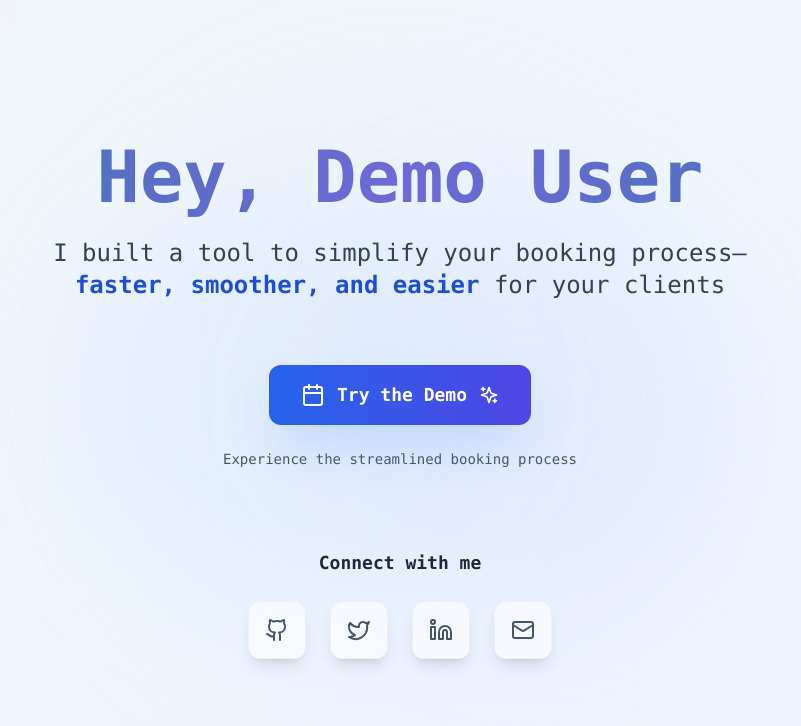
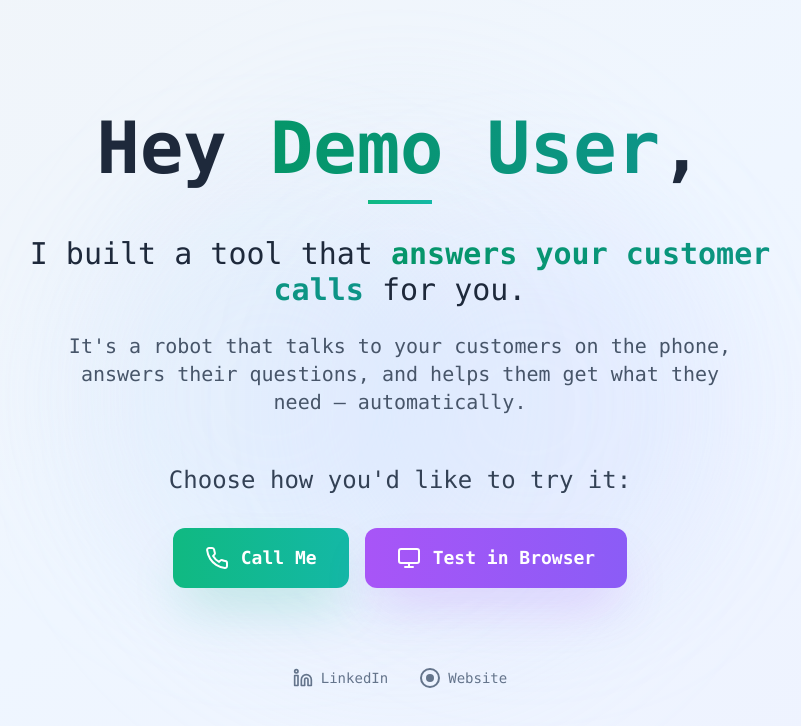
Before and after one commit to tomr1233/demo-template, a React (Vite) app: page / in a window 1280 px wide. Shown: the top 726 px of the page, without its empty margins (240-1041 px from the left). Built offline with nearby package versions, Linux system fonts and the light colour scheme.

Commit message:
Updated Layout to Match Reference Image

```diff
--- a/src/App.tsx
+++ b/src/App.tsx
@@ -1,5 +1,5 @@
 import React, { useState } from 'react';
-import { Calendar, Sparkles, Github, Twitter, Linkedin, Mail } from 'lucide-react';
+import { Calendar, Sparkles, Github, Twitter, Linkedin, Mail, Phone, Monitor } from 'lucide-react';
 import BookingModal from './components/BookingModal';
 import { BookingData } from './types/booking';
 
@@ -23,90 +23,100 @@ function App() {
 
       {/* Content */}
       <div className="relative z-10 flex items-center justify-center min-h-screen p-8">
-        <div className="text-center space-y-8 max-w-4xl mx-auto">
+        <div className="text-center space-y-12 max-w-4xl mx-auto">
 
           {/* Hero Section */}
-          <div className="space-y-6">
-            <h1 className="text-5xl md:text-7xl font-mono font-bold">
-              <span className="bg-gradient-to-r from-blue-800 via-indigo-700 to-blue-800
-                             bg-clip-text text-transparent bg-300% animate-pulse">
-                Hey, Demo User
+          <div className="space-y-8">
+            <h1 className="text-5xl md:text-7xl font-mono font-bold leading-tight">
+              <span className="text-slate-800">Hey </span>
+              <span className="bg-gradient-to-r from-emerald-600 to-teal-600
+                             bg-clip-text text-transparent">
+                Demo User
               </span>
+              <span className="text-slate-800">,</span>
+              <div className="w-16 h-1 bg-gradient-to-r from-emerald-500 to-teal-500 mx-auto mt-4"></div>
             </h1>
 
-            <p className="text-xl md:text-2xl text-slate-700 font-mono max-w-3xl mx-auto leading-relaxed">
-              I built a tool to simplify your booking process—
-              <span className="text-blue-700 font-semibold"> faster, smoother, and easier </span>
-              for your clients
+            <div className="space-y-6">
+              <p className="text-2xl md:text-3xl text-slate-800 font-mono max-w-3xl mx-auto leading-relaxed">
+                I built a tool that{' '}
+                <span className="bg-gradient-to-r from-emerald-600 to-teal-600
+                               bg-clip-text text-transparent font-semibold">
+                  answers your customer calls
+                </span>{' '}
+                for you.
               </p>
+
+              <p className="text-lg md:text-xl text-slate-600 font-mono max-w-2xl mx-auto leading-relaxed">
+                It's a robot that talks to your customers on the phone, answers their
+                questions, and helps them get what they need — automatically.
+              </p>
+            </div>
           </div>
 
           {/* CTA Section */}
-          <div className="space-y-6 pt-8">
+          <div className="space-y-8">
+            <h3 className="text-xl md:text-2xl text-slate-700 font-mono font-medium">
+              Choose how you'd like to try it:
+            </h3>
+
+            <div className="flex flex-col sm:flex-row gap-4 justify-center items-center">
+              <a
+                href="tel:+1234567890"
+                className="inline-flex items-center space-x-3 px-8 py-4 rounded-xl
+                           bg-gradient-to-r from-emerald-500 to-teal-500
+                           hover:from-emerald-600 hover:to-teal-600
+                           text-white font-mono font-semibold text-lg
+                           shadow-2xl shadow-emerald-500/25 hover:shadow-emerald-500/40
+                           transform hover:scale-105 transition-all duration-300 group"
+              >
+                <Phone className="w-6 h-6 group-hover:rotate-12 transition-transform duration-300" />
+                <span>Call Me</span>
+              </a>
+
               <button
                 onClick={() => setIsModalOpen(true)}
                 className="inline-flex items-center space-x-3 px-8 py-4 rounded-xl
-                         bg-gradient-to-r from-blue-600 to-indigo-600
-                         hover:from-blue-700 hover:to-indigo-700
+                           bg-gradient-to-r from-purple-500 to-violet-500
+                           hover:from-purple-600 hover:to-violet-600
                            text-white font-mono font-semibold text-lg
-                         shadow-2xl shadow-blue-500/25 hover:shadow-blue-500/40
+                           shadow-2xl shadow-purple-500/25 hover:shadow-purple-500/40
                            transform hover:scale-105 transition-all duration-300 group"
               >
-              <Calendar className="w-6 h-6 group-hover:rotate-12 transition-transform duration-300" />
-              <span>Try the Demo</span>
-              <Sparkles className="w-5 h-5 group-hover:scale-110 transition-transform duration-300" />
+                <Monitor className="w-6 h-6 group-hover:scale-110 transition-transform duration-300" />
+                <span>Test in Browser</span>
               </button>
-
-            <p className="text-slate-600 font-mono text-sm">
-              Experience the streamlined booking process
-            </p>
+            </div>
           </div>
 
           {/* Social Media Links */}
-          <div className="pt-12">
-            <h3 className="text-lg font-mono font-semibold text-slate-800 mb-6">
-              Connect with me
-            </h3>
-            <div className="flex justify-center space-x-6">
-              {[
-                {
-                  icon: Github,
-                  href: "https://github.com",
-                  label: "GitHub",
-                  color: "hover:text-gray-800 hover:bg-gray-100"
-                },
-                {
-                  icon: Twitter,
-                  href: "https://twitter.com",
-                  label: "Twitter",
-                  color: "hover:text-blue-500 hover:bg-blue-50"
-                },
-                {
-                  icon: Linkedin,
-                  href: "https://linkedin.com",
-                  label: "LinkedIn",
-                  color: "hover:text-blue-700 hover:bg-blue-50"
-                },
-                {
-                  icon: Mail,
-                  href: "mailto:hello@example.com",
-                  label: "Email",
-                  color: "hover:text-green-600 hover:bg-green-50"
-                }
-              ].map((social, index) => (
+          <div className="pt-8">
+            <div className="flex justify-center space-x-8">
               <a
-                  key={index}
-                  href={social.href}
+                href="https://linkedin.com"
                 target="_blank"
                 rel="noopener noreferrer"
-                  className={`p-4 rounded-xl bg-white/60 border border-slate-200/50
-                             backdrop-blur-xl transition-all duration-300 shadow-lg
-                             text-slate-600 ${social.color} group`}
-                  aria-label={social.label}
+                className="flex items-center space-x-2 text-slate-500 hover:text-blue-600
+                           transition-colors duration-300 font-mono text-sm group"
+                aria-label="LinkedIn"
               >
-                  <social.icon className="w-6 h-6 group-hover:scale-110 transition-transform duration-300" />
+                <Linkedin className="w-5 h-5 group-hover:scale-110 transition-transform duration-300" />
+                <span>LinkedIn</span>
               </a>
-              ))}
+
+              <a
+                href="https://example.com"
+                target="_blank"
+                rel="noopener noreferrer"
+                className="flex items-center space-x-2 text-slate-500 hover:text-slate-700
+                           transition-colors duration-300 font-mono text-sm group"
+                aria-label="Website"
+              >
+                <div className="w-5 h-5 rounded-full border-2 border-current flex items-center justify-center">
+                  <div className="w-2 h-2 rounded-full bg-current"></div>
+                </div>
+                <span>Website</span>
+              </a>
             </div>
           </div>
 
```
Lines whose indentation alone changed are shown as unchanged.
